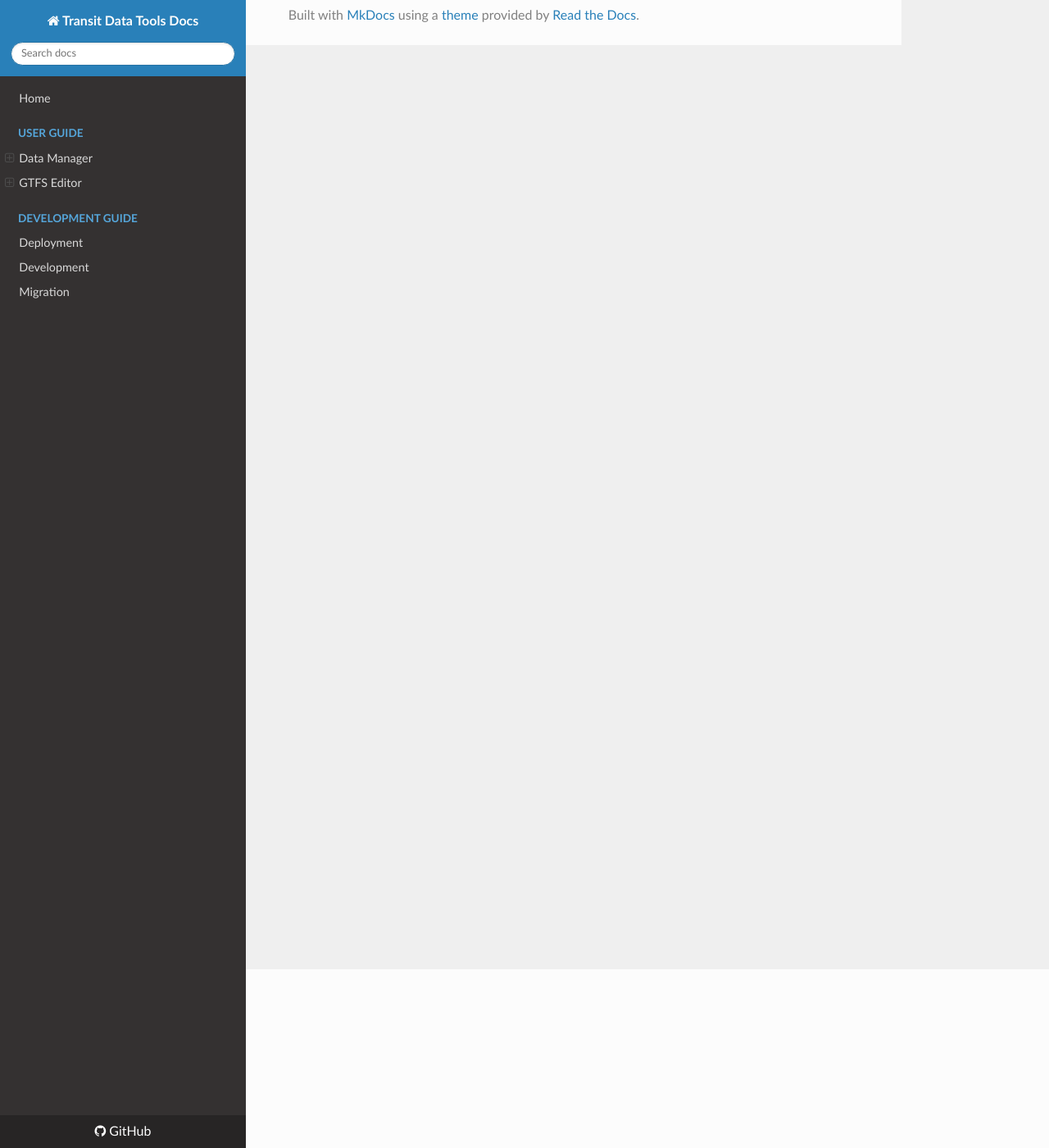
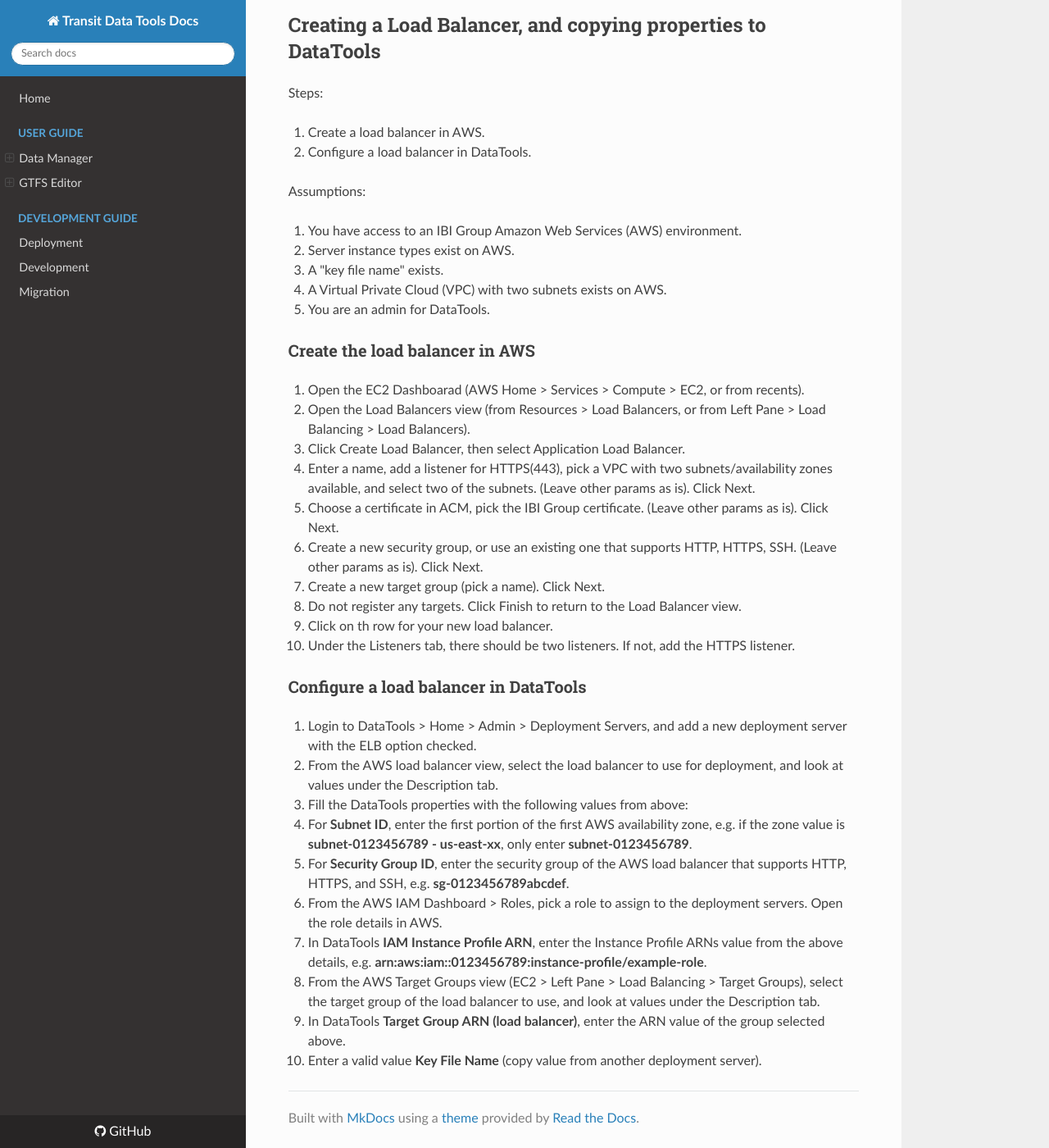
Before and after one commit to wtchen/datatools-ui, an MkDocs documentation site: the page built from docs/user/otp-deployment.md, in a window 1280 px wide and 1400 px high, scrolled down 218 px. Shown: the whole window at 82% size. Built offline with MkDocs 1.6.1, drawn with Linux system fonts in a browser that asks for light colours; nearby versions of some CDN libraries; old or Windows-style settings are respelled for this version of MkDocs; some of the changed text lies outside the part shown.

Commit message:
Update instructions (in progress)

```diff
--- a/docs/user/otp-deployment.md
+++ b/docs/user/otp-deployment.md
@@ -1,3 +1,44 @@
-## OTP Load Balancer Instructions
+# OTP Deployment using DataTools
 
-1. TODO
+This document describes how to deploy OTP with a load balancer, using DataTools, prior to Pull Request #506.
+
+## Creating a Load Balancer, and copying properties to DataTools
+
+Steps:
+
+1. Create a load balancer in AWS.
+2. Configure a load balancer in DataTools.
+
+Assumptions:
+
+1. You have access to an IBI Group Amazon Web Services (AWS) environment.
+2. Server instance types exist on AWS.
+3. A "key file name" exists.
+4. A Virtual Private Cloud (VPC) with two subnets exists on AWS.
+5. You are an admin for DataTools.
+
+### Create the load balancer in AWS
+
+1. Open the EC2 Dashboarad (AWS Home > Services > Compute > EC2, or from recents).
+2. Open the Load Balancers view (from Resources > Load Balancers, or from Left Pane > Load Balancing > Load Balancers).
+3. Click Create Load Balancer, then select Application Load Balancer.
+4. Enter a name, add a listener for HTTPS(443), pick a VPC with two subnets/availability zones available, and select two of the subnets. (Leave other params as is). Click Next.
+5. Choose a certificate in ACM, pick the IBI Group certificate. (Leave other params as is). Click Next.
+6. Create a new security group, or use an existing one that supports HTTP, HTTPS, SSH. (Leave other params as is). Click Next.
+7. Create a new target group (pick a name). Click Next.
+8. Do not register any targets. Click Finish to return to the Load Balancer view.
+9. Click on th row for your new load balancer.
+10. Under the Listeners tab, there should be two listeners. If not, add the HTTPS listener.
+
+### Configure a load balancer in DataTools
+
+1. Login to DataTools > Home > Admin > Deployment Servers, and add a new deployment server with the ELB option checked.
+2. From the AWS load balancer view, select the load balancer to use for deployment, and look at values under the Description tab.
+3. Fill the DataTools properties with the following values from above:
+* For **Subnet ID**, enter the first portion of the first AWS availability zone, e.g. if the zone value is **subnet-0123456789 - us-east-xx**, only enter **subnet-0123456789**.
+* For **Security Group ID**, enter the security group of the AWS load balancer that supports HTTP, HTTPS, and SSH, e.g. **sg-0123456789abcdef**.
+4. From the AWS IAM Dashboard > Roles, pick a role to assign to the deployment servers. Open the role details in AWS.
+5. In DataTools **IAM Instance Profile ARN**, enter the Instance Profile ARNs value from the above details, e.g. **arn:aws:iam::0123456789:instance-profile/example-role**.
+6. From the AWS Target Groups view (EC2 > Left Pane > Load Balancing > Target Groups), select the target group of the load balancer to use, and look at values under the Description tab.
+7. In DataTools **Target Group ARN (load balancer)**, enter the ARN value of the group selected above.
+8. Enter a valid value **Key File Name** (copy value from another deployment server).
```
